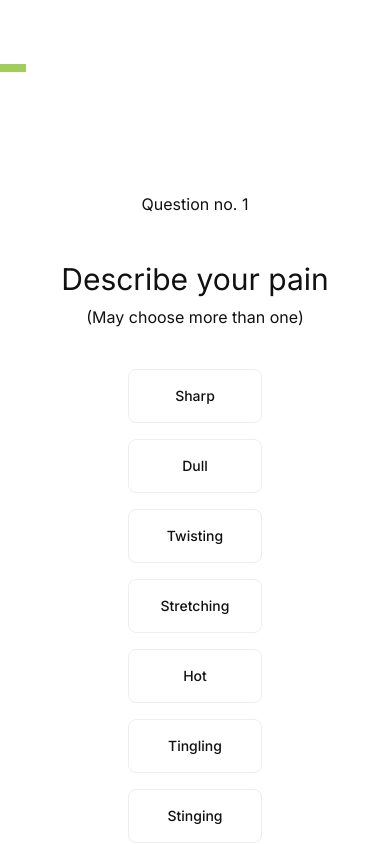
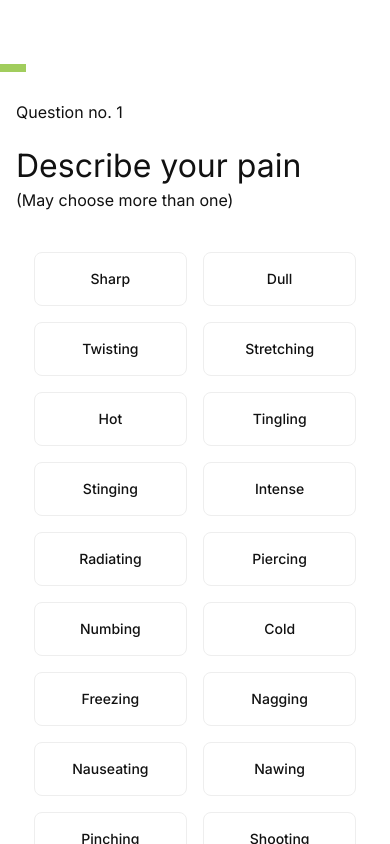
Before and after one commit to shahid37/formula-nextjs, a Next.js app: page /questionnaries/questionnaire in a window 390 px wide. Shown: the top 844 px of the page. Built offline with nearby package versions, Linux system fonts and the light colour scheme.

Commit message:
mobile issues fixed

```diff
--- a/components/DetailCard/DetailCard.tsx
+++ b/components/DetailCard/DetailCard.tsx
@@ -21,7 +21,7 @@ const DetailCard: FC<DetailCardProps> = ({
     <div className="w-full bg-off-white rounded-lg p-4">
       <div className="flex">
         <Icon />
-        <div className="flex flex-col ml-4">
+        <div className="w-fit flex flex-col ml-4">
           {/* <p className="text-2xl text-black font-normal">{formulaName}</p> */}
           <p className="text-sm font-normal text-gray mt-1 w-3/4">{text}</p>
           {/* <div className="flex items-center mt-4">
--- a/components/Footer/Footer.tsx
+++ b/components/Footer/Footer.tsx
@@ -11,9 +11,9 @@ interface FooterProps {
 
 const Footer: FC<FooterProps> = (props: FooterProps) => {
   return (
-    <div className="p-6 rounded-lg border border-light-gray ">
+    <div className="xs:p-4 md:p-6 rounded-lg border border-light-gray ">
       <h4>{props.headingText}</h4>
-      <div className="grid xs:grid-cols-1 md:grid-cols-4 gap-4 mt-4">
+      <div className="grid xs:grid-cols-2 md:grid-cols-4 gap-4 mt-4">
         {[
           {
             text: "Provides high levels of active ingredient directly to the site of injury minimizing loss in the blood stream",
--- a/components/Main/Main.tsx
+++ b/components/Main/Main.tsx
@@ -62,7 +62,7 @@ const Main = () => {
           <p className="text-sm font font-normal text-gray">
             Pick a category to begin creating your formula
           </p>
-          <div className="grid grid-cols-4 gap-4 mt-4">
+          <div className="flex flex-row justify-between flex-wrap gap-4 mt-4">
             {[
               {
                 name: "Muscle Pain",
@@ -82,7 +82,10 @@ const Main = () => {
               },
             ].map((item) => (
               <div
-                className={classNames(commonClassNames, "items-center")}
+                className={classNames(
+                  commonClassNames,
+                  "items-center xs:basis-[46%] md:basis-[23%]"
+                )}
                 key={item.name}
               >
                 <PainCategory
@@ -98,7 +101,7 @@ const Main = () => {
         <div className="mt-10">
           <Footer />
         </div>
-        <div className="mx-auto my-10 xs:w-80 md:w-96">
+        <div className="mx-auto my-10 xs:w-[100%] md:w-96">
           <Button
             onClick={() => router.push("/questionnaries/home")}
             type="default"
--- a/components/Questionnaries/LandingPage/LandingPage.tsx
+++ b/components/Questionnaries/LandingPage/LandingPage.tsx
@@ -17,18 +17,18 @@ const LandingPage: FC<LandingPageProps> = ({ text }: LandingPageProps) => {
   return (
     <div className="flex relative">
       <Image
-        className="w-screen xs:h-screen md:h-full"
+        className="w-screen xs:h-screen md:h-full object-cover"
         src={backgroundImg}
         alt="side image"
       />
-      <div className="absolute xs:left-4 md:left-28 bottom-28 xs:top-20 md:top-80 flex flex-col xs:justify-end text-white">
-        <h1 className="xs:w-auto md:w-2/5 xs:text-[44px] xs:leading-[50px] md:text-[64px] md:leading-[64px]">
+      <div className="absolute xs:left-4 xs:right-4 md:left-28 xs:bottom-0 md:bottom-28 xs:top-20 md:top-80 flex flex-col xs:justify-end text-white">
+        <h1 className="xs:w-auto md:w-2/5 xs:text-[32px] xs:leading-[35px] md:text-[64px] md:leading-[64px]">
           {text}
         </h1>
-        <h5 className="mt-6 xs:w-60 md:w-1/5">
+        <h5 className="text-[16px] leading-5 font-light opacity-80 mt-6 xs:w-60 md:w-1/5">
           Answer the following questions as best as you can.
         </h5>
-        <div className="mt-20 xs:w-60 md:w-80 pb-4">
+        <div className="mt-20 xs:w-[100%] md:w-80 pb-4">
           <Button onClick={onClick}>CREATE MY FORMULA</Button>
         </div>
       </div>
--- a/components/Selector/Selector.tsx
+++ b/components/Selector/Selector.tsx
@@ -86,10 +86,10 @@ const Selector: FC<SelectorProps> = ({
   }, [data, value, id]);
 
   return (
-    <div>
+    <>
       {type === "range" && (
         <div className="justify-center flex">
-          <div className="flex flex-col xs:min-w-[280px] md:min-w-[500px]">
+          <div className="mx-auto flex flex-col xs:min-w-[280px] md:min-w-[500px]">
             <Slider
               trackStyle={styles.track}
               railStyle={styles.rail}
@@ -109,7 +109,7 @@ const Selector: FC<SelectorProps> = ({
           </div>
         </div>
       )}
-      {type === "input" ? (
+      {type === "input" && (
         <>
           {inputValuesCount.map((item, index) => {
             return (
@@ -139,8 +139,9 @@ const Selector: FC<SelectorProps> = ({
             );
           })}
         </>
-      ) : (
-        <div className="xs:w-[100%] md:w-auto flex-wrap gap-4 justify-center flex items-center">
+      )}
+      {(type === "multi" || type === "single") && (
+        <div className="mx-auto xs:w-[100%] md:w-[100%] flex-wrap gap-4 justify-center flex items-center">
           {options?.map((item) => (
             <button
               onClick={() => {
@@ -153,7 +154,7 @@ const Selector: FC<SelectorProps> = ({
                 singleValue === item || multiValue.includes(item)
                   ? "bg-teal"
                   : "bg-white",
-                "xs:w-[100%] md:w-48	 cursor-pointer text-black rounded-lg flex items-center justify-center p-4 border border-light-gray text-sm font-medium"
+                "xs:w-[47%] md:w-48 cursor-pointer text-black rounded-lg flex items-center justify-center p-4 border border-light-gray text-sm font-medium"
               )}
             >
               {capitalizeFirstLetter(item)}
@@ -161,7 +162,7 @@ const Selector: FC<SelectorProps> = ({
           ))}
         </div>
       )}
-    </div>
+    </>
   );
 };
 
--- a/pages/formula/index.jsx
+++ b/pages/formula/index.jsx
@@ -83,11 +83,10 @@ const FormulaDetail = () => {
   };
 
   useEffect(() => {
-    if (questionnaireData && questionnaireData.length> 0) {
+    if (questionnaireData && questionnaireData.length > 0) {
       createFormula();
     }
   }, [questionnaireData]);
-
 
   const _data = [
     {
@@ -125,18 +124,20 @@ const FormulaDetail = () => {
                   Here’s your customized pain formula
                 </p>
               </div>
-              <div className="xs:px-2 md:px-28 mt-6 flex xs:flex-col-reverse lg:flex-row justify-between gap-x-6">
+              <div className="xs:pt-[120px] xs:px-3 md:px-28 mt-6 flex xs:flex-col-reverse lg:flex-row justify-between gap-x-6 relative">
                 <div className="flex-1">
+                  <div className="xs:px-3 md:px-0 xs:absolute top-0 left-0 right-0 md:static">
                     <DetailCardProps
                       formulaName="Edward’s Muscle Formula"
                       text="Our Muscle Cream 1 targets your muscles to create a relaxing effect with potent muscle relaxers."
                       reviews={0}
                       rating={5}
                     />
+                  </div>
                   <p className="mt-6 text-[14px] leading-[17px] font-medium text-black opacity-60 tracking-[0.1px]">
                     Read the proper instructions
                   </p>
-                  <p className="mt-4 text-[16px] leading-[19px] font-medium text-black tracking-[0.5px]">
+                  <p className="mt-4 xs:text-[14px] md:text-[16px] leading-[19px] font-medium text-black tracking-[0.5px]">
                     {"Edward Mike -" +
                       data?.ingredients.map((item, i) =>
                         i === data?.ingredients.length - 1
@@ -148,7 +149,7 @@ const FormulaDetail = () => {
                   <li className="mt-4 text-[16px] leading-[19px] font-medium text-black tracking-[0.5px]">
                     Instructions Apply to the affected area 2 to 3 times daily
                   </li>
-                  <div className="mt-10 max-w-[358px]">
+                  <div className="mt-10 xs:w-[100%] md:max-w-[358px]">
                     <Button>Continue</Button>
                   </div>
                 </div>
--- a/pages/questionnaries/questionnaire.tsx
+++ b/pages/questionnaries/questionnaire.tsx
@@ -172,28 +172,28 @@ const QuestionnairePage: FC<QuestionnairePageProps> = ({
                 totalQuestions={15}
               />
             </div>
-            <h1 className="text-center text-black mt-[120px] font-normal text-base">
+            <h1 className="mx-4 xs:text-left md:text-center text-black xs:mt-[28px] md:mt-[120px] font-normal text-base">
               Question no. {state + 1}
             </h1>
-            <div className="w-full text-center flex items-center justify-center ">
+            <div className="mx-4 w-full xs:text-left md:text-center flex items-center justify-center ">
               <div className="w-[500px]">
-                <h1 className="text-center text-black mt-[45px] font-normal text-3xl">
+                <h1 className="mt-[28px] first-letter:xs:text-left md:text-center text-black md:mt-[45px] font-normal xs:text-[32px] xs:leading-[28px] md:text-3xl">
                   {data[state]?.question}
                 </h1>
                 {data[state]?.type === QUESTION_TYPES.MULTIPLE_CHOICE && (
-                  <h1 className="text-center text-black mt-2 font-normal text-base">
+                  <h1 className="xs:text-left md:text-center text-black mt-2 font-normal text-base">
                     (May choose more than one)
                   </h1>
                 )}
                 {data[state]?.type === QUESTION_TYPES.RANGE && (
-                  <h1 className="text-center text-black mt-2 font-normal text-base">
+                  <h1 className="xs:text-left md:text-center text-black mt-2 font-normal text-base">
                     (On a scale of 0 to 5 with zero being no pain and 5 being
                     the worst pain ever)
                   </h1>
                 )}
               </div>
             </div>
-            <div className="mx-32 mt-[40px]">
+            <div className="justify-center flex flex-row xs:mx-8 md:mx-32 mt-[40px]">
               {data[state]?.type === QUESTION_TYPES.MULTIPLE_CHOICE && (
                 <Selector
                   type="multi"
@@ -219,7 +219,7 @@ const QuestionnairePage: FC<QuestionnairePageProps> = ({
                 />
               )}
             </div>
-            <div className="xs:px-6 md:px-28 gap-y-3 flex items-center xs:flex-col md:flex-row justify-center mt-[104px] mb-10">
+            <div className="xs:px-6 md:px-28 gap-y-3 flex items-center xs:flex-row md:flex-row justify-center mt-[104px] mb-10 gap-x-4">
               <div className="xs:w-[100%] md:w-[200px] text-center md:mr-[24px]">
                 <Button
                   onClick={handleBack}
```
Also changed, not shown: 1 other file (tests, documents, lock files or other folders). Lines whose indentation alone changed are shown as unchanged.
